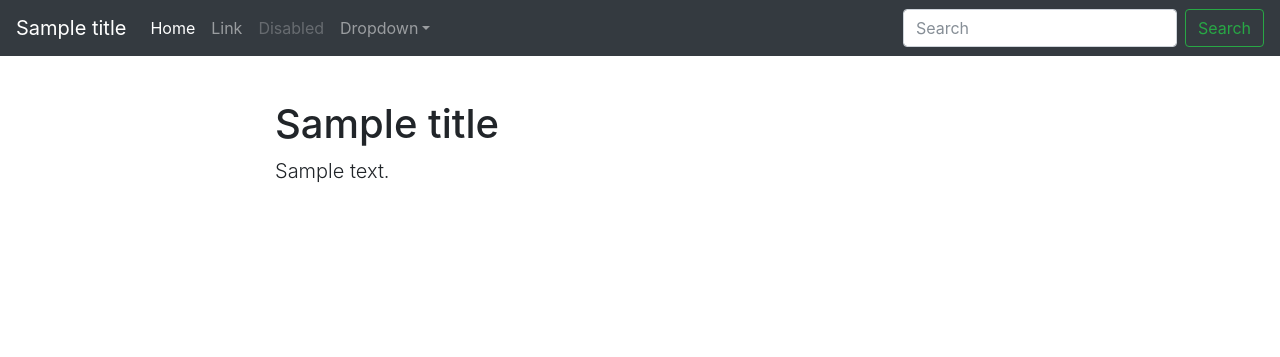
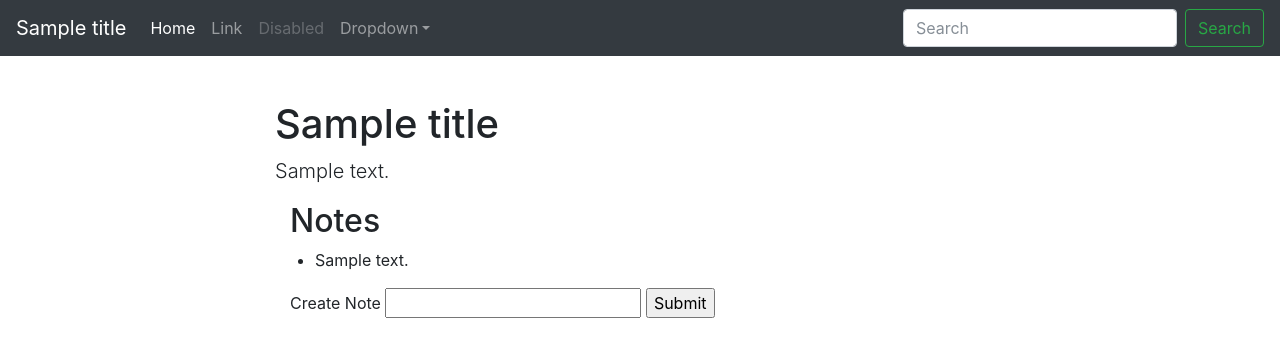
Before and after one commit to AbqPy/python_frameworks, a Python web app: template template/index.html in a window 1280 px wide. Shown: the top 357 px of the page. Run offline with Jinja, Linux system fonts and the light colour scheme; the template is opened without the code that fills it: most values are stand-ins (such as "Sample title", 1, 10 or a date in 2020); some libraries are stand-ins or nearby versions.

Commit message:
Updates Template
Makes it so that the template has support for the addition of adding
notes

```diff
--- a/template/index.html
+++ b/template/index.html
@@ -49,6 +49,24 @@
           <div class="offset-sm-2 col-sm-8">
             <h1>{{title}}</h1>
             <p class="lead">{{description}}</p>
+            {% if notes or has_notes %}
+              <div class="container">
+                <h2>Notes</h2>
+                <div class="row">
+                  <ul>
+                  {% for note in notes %}
+                    <li>{{note}}</li>
+                  {% endfor %}
+                  </ul>
+                </div>
+                <form method="POST">
+                  {{ csrf_input }} <!-- Django Magic -->
+                  <label>Create Note</label>
+                  <input name="note">
+                  <input type="submit">
+                </form>
+              </div>
+            {% endif %}
           </div>
         </div>
       </div><!-- /.container -->
```
